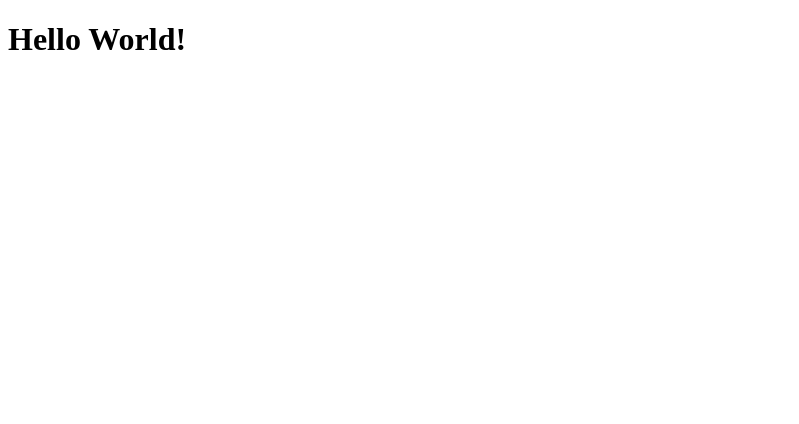
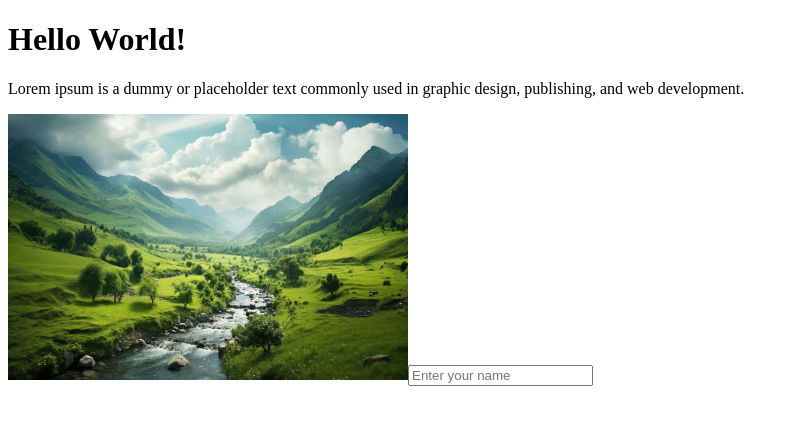
Before and after one commit to junsan24/react-project, a React (Vite) app: page / in a window 1280 px wide. Shown: the top 424 px of the page, without its empty margins (0-799 px from the left). Built offline with nearby package versions, Linux system fonts and the light colour scheme.

Commit message:
JSX basic

```diff
--- a/src/App.jsx
+++ b/src/App.jsx
@@ -1,5 +1,12 @@
 const App = () => {
-    return <h1>Hello World!</h1>
+    return (
+        <>
+            <h1>Hello World!</h1>
+            <p>Lorem ipsum is a dummy or placeholder text commonly used in graphic design, publishing, and web development.</p>
+            <img src="images/nature.jpg" width="400" alt="Nature" />
+            <input type="text" name="name" placeholder="Enter your name" autoComplete="off" />
+        </>
+    )
 }
 
 export default App
```
Also changed, not shown: public/images/nature.jpg (added).
